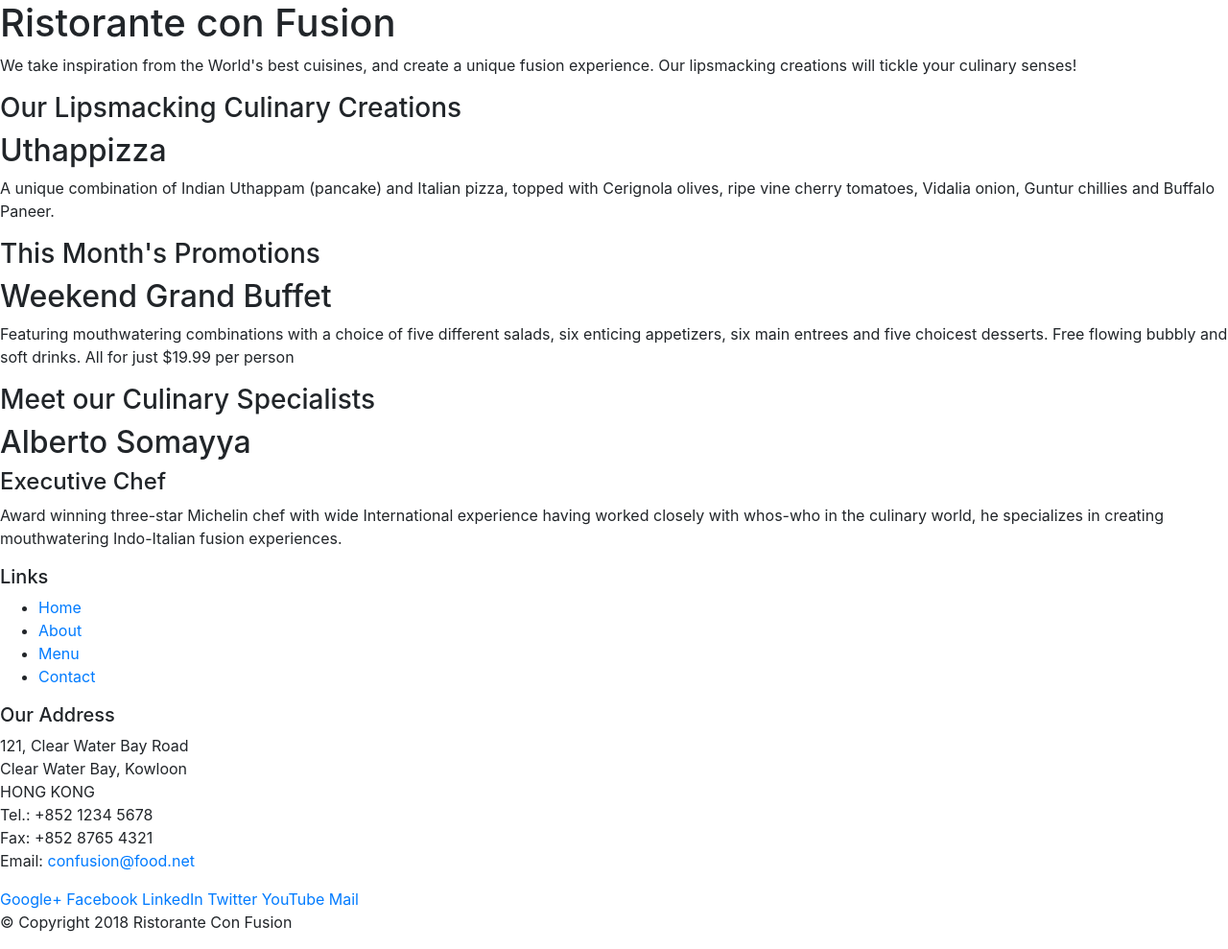
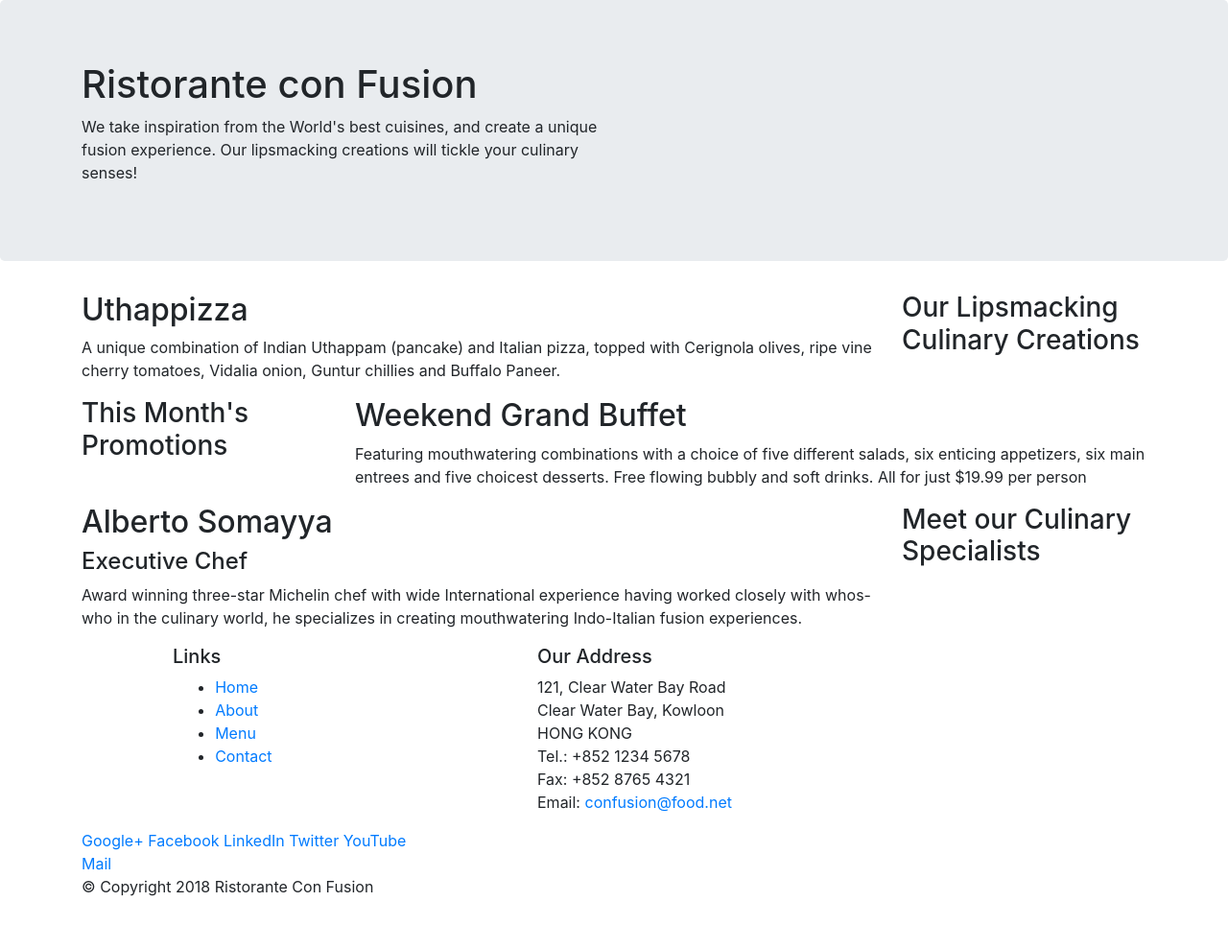
Before and after one commit to lyc95/Coursera-Bootstrap, a website: page index.html in a window 1280 px wide. Shown: the whole page at 96% size. After the commit the page ends 952 px from the top, so only its background shows below. Drawn offline with nearby package versions, Linux system fonts and the light colour scheme.

Commit message:
bootstrap part1

```diff
--- a/index.html
+++ b/index.html
@@ -10,46 +10,46 @@
 
 <body>
 
-    <header>
-        <div>
-            <div>
-                <div>
+    <header class="jumbotron">
+        <div class="container">
+            <div class="row">
+                <div class="col-12 col-sm-6">
                     <h1>Ristorante con Fusion</h1>
                     <p>We take inspiration from the World's best cuisines, and create a unique fusion experience. Our lipsmacking creations will tickle your culinary senses!</p>
                 </div>
-                <div>
+                <div class="col-12 col-sm">
                 </div>
             </div>
         </div>
     </header>
 
-    <div>
-        <div>
-            <div>
+    <div class="container">
+        <div class="row">
+            <div class="col-12 col-sm-4 order-sm-last col-md-3">
                 <h3>Our Lipsmacking Culinary Creations</h3>
             </div>
-            <div>
+            <div class="col col-sm order-sm-first col-md">
                 <h2>Uthappizza</h2>
                 <p>A unique combination of Indian Uthappam (pancake) and Italian pizza, topped with Cerignola olives, ripe vine cherry tomatoes, Vidalia onion, Guntur chillies and Buffalo Paneer.</p>
             </div>
         </div>
 
 
-        <div>
-            <div>
+        <div class="row">
+            <div class="col-12 col-sm-4 col-md-3">
                 <h3>This Month's Promotions</h3>
             </div>
-            <div>
+            <div class="col col-sm col-md">
                 <h2>Weekend Grand Buffet</h2>
                 <p>Featuring mouthwatering combinations with a choice of five different salads, six enticing appetizers, six main entrees and five choicest desserts. Free flowing bubbly and soft drinks. All for just $19.99 per person </p>
             </div>
         </div>
 
-        <div>
-            <div>
+        <div class="row">
+            <div class="col-12 col-sm-4 order-sm-last col-md-3">
                 <h3>Meet our Culinary Specialists</h3>
             </div>
-            <div>
+            <div class="col col-sm order-sm-first col-md">
                 <h2>Alberto Somayya</h2>
                 <h4>Executive Chef</h4>
                 <p>Award winning three-star Michelin chef with wide International experience having worked closely with whos-who in the culinary world, he specializes in creating mouthwatering Indo-Italian fusion experiences. </p>
@@ -58,18 +58,18 @@
     </div>
 
     <footer>
-        <div>
-            <div>
-                <div>
+        <div class="container">
+            <div class="row">
+                <div class="col-4 offset-1 col-sm-4">
                     <h5>Links</h5>
-                    <ul>
+                    <ul class="col-4 offset-1 col-sm-2">
                         <li><a href="#">Home</a></li>
                         <li><a href="#">About</a></li>
                         <li><a href="#">Menu</a></li>
                         <li><a href="#">Contact</a></li>
                     </ul>
                 </div>
-                <div>
+                <div class="col-7 col-sm-5">
                     <h5>Our Address</h5>
                     <address>
 		              121, Clear Water Bay Road<br>
@@ -80,7 +80,7 @@
 		              Email: <a href="mailto:confusion@food.net">confusion@food.net</a>
 		           </address>
                 </div>
-                <div>
+                <div class="col-12 col-sm-4">
                     <div>
                         <a href="http://google.com/+">Google+</a>
                         <a href="http://www.facebook.com/profile.php?id=">Facebook</a>
@@ -91,8 +91,8 @@
                     </div>
                 </div>
            </div>
-           <div>
-                <div>
+           <div class="row">
+                <div class="col-auto">
                     <p>© Copyright 2018 Ristorante Con Fusion</p>
                 </div>
            </div>
```
